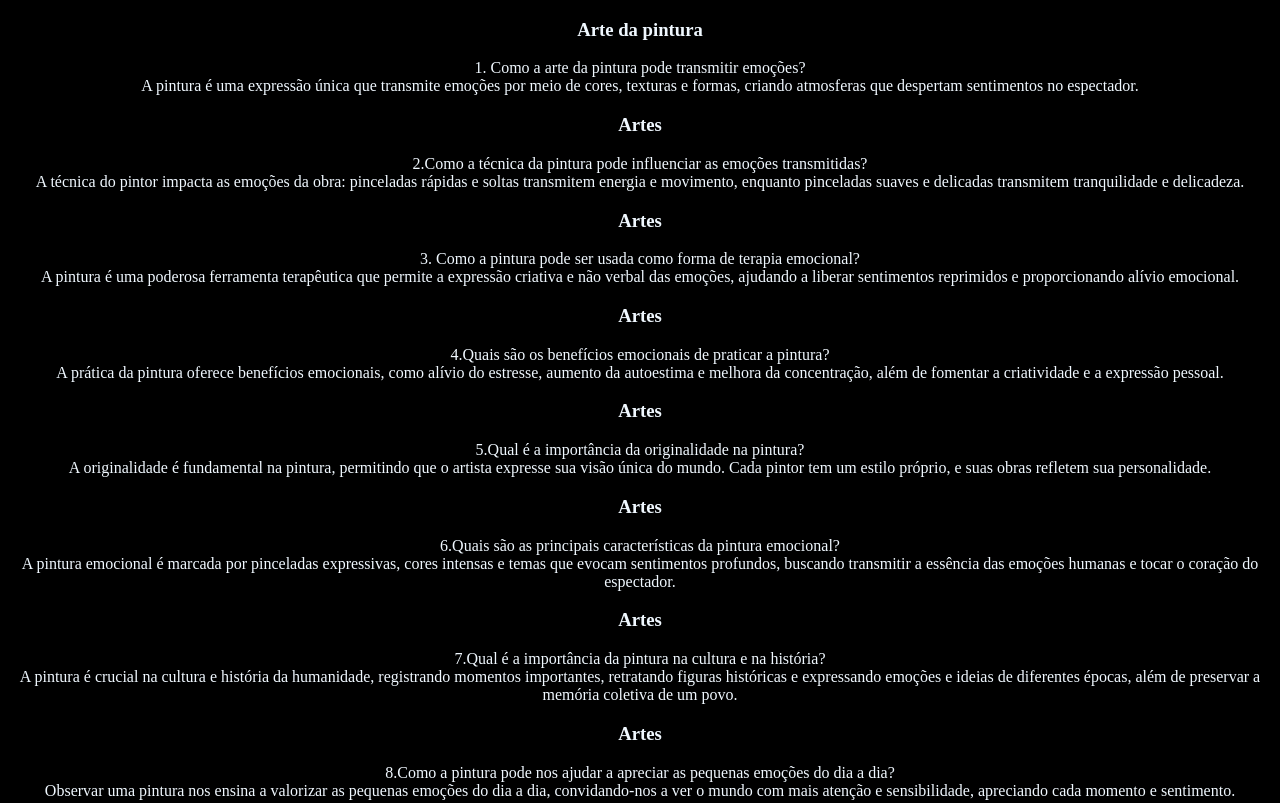
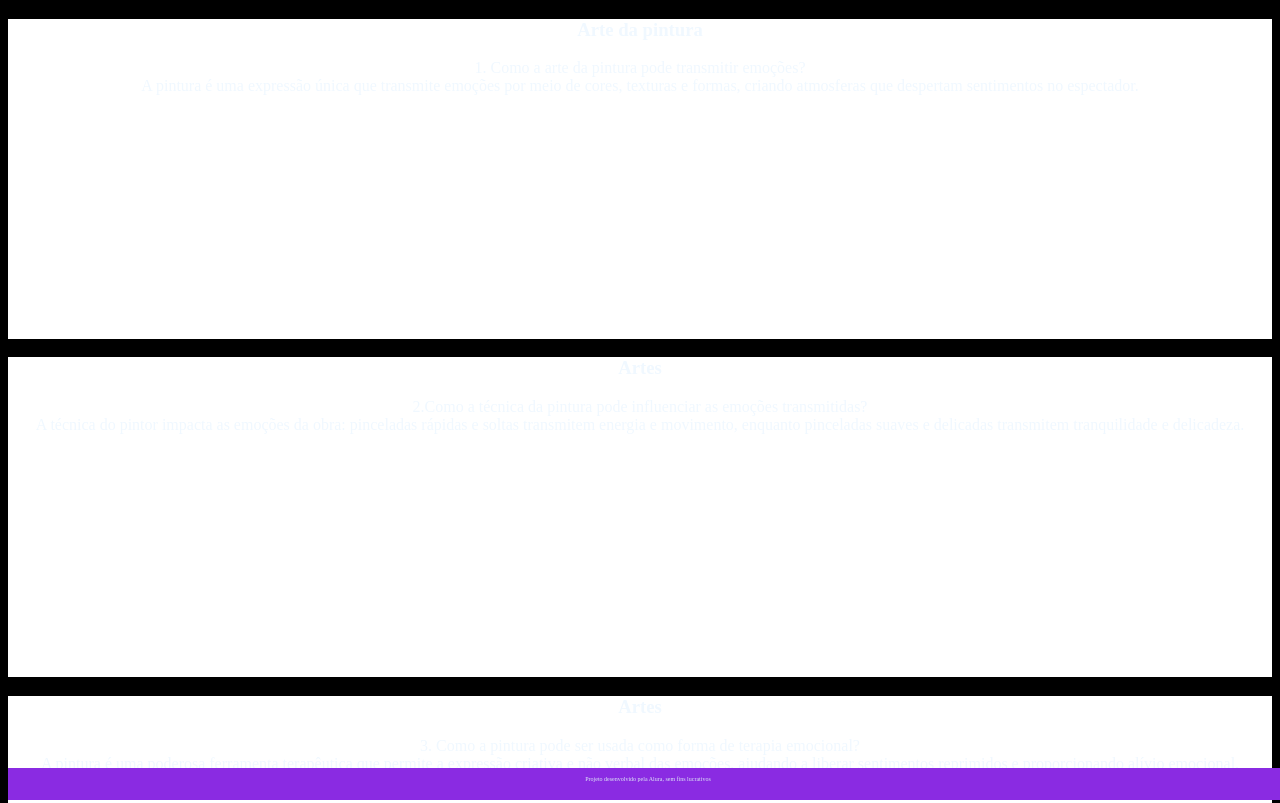
Before and after one commit to MorangoTaxista/flashcards, a plain HTML site: page index.html in a window 1280 px wide. Shown: the top 803 px of the page. Drawn offline with Linux system fonts and the light colour scheme; a web font is replaced by a local one.

Commit message:
29-11 #1

```diff
--- a/assets/style.css
+++ b/assets/style.css
@@ -4,7 +4,8 @@ font-family:Parkinsans;
 color:aliceblue;
 }
 
-footer{
+.cartao{
+    background-color: white;
     height: 20rem;
     flex-grow: 1;
     flex-basis: calc(33% -6rem);
@@ -14,6 +15,8 @@ footer{
     text-align: center;
     height: 100%;
 }
+
+footer{
     background-color: blueviolet;
     color: rgb(223, 235, 246);
     bottom: 0;
```
